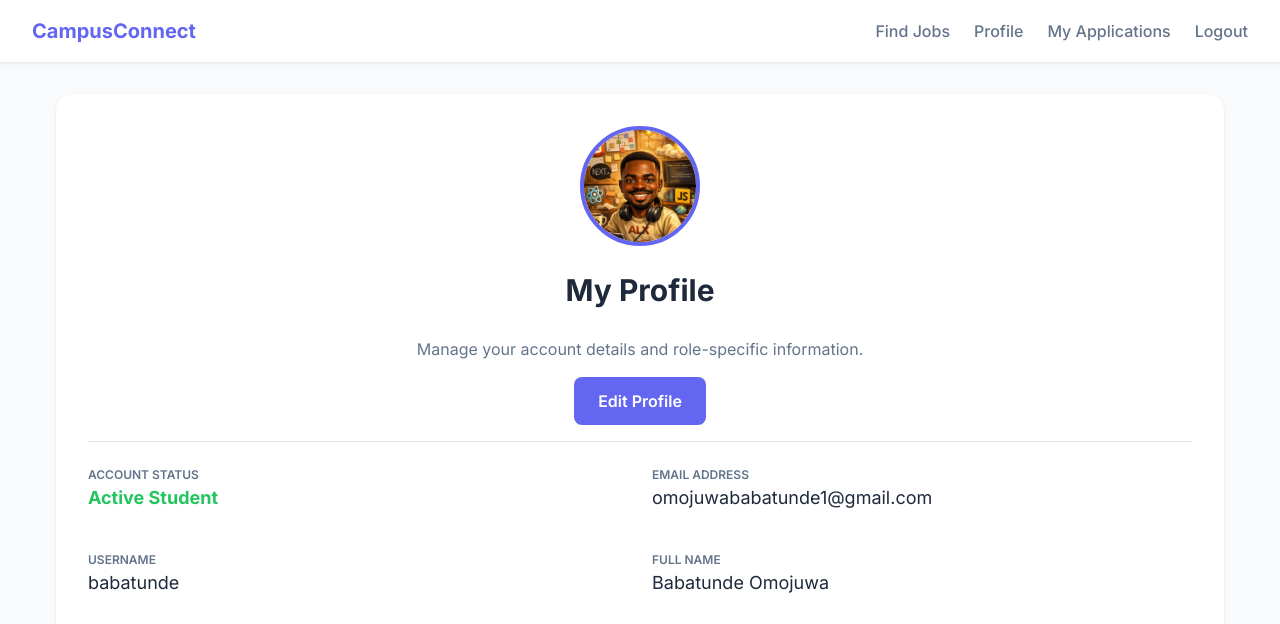
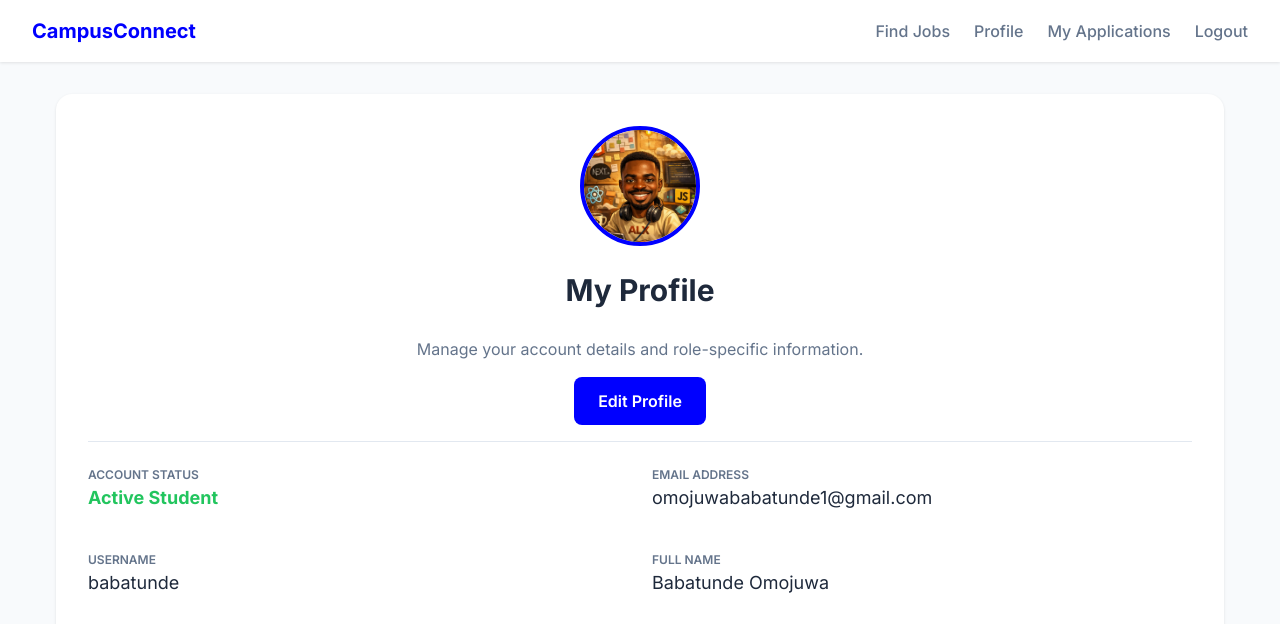
Before and after one commit to juskins/Student-Jobs-Marketplace-API, a Django app: page /accounts/profile/ in a window 1280 px wide. Shown: the top 624 px of the page. Run offline with Django 5.2, Linux system fonts and the light colour scheme; a user stored in the database is signed in; data comes from the database, SQL or seed files in the repository; both versions use the stored data as it was after the commit.

Commit message:
feat: change primary color from purple to blue

```diff
--- a/accounts/templates/accounts/base.html
+++ b/accounts/templates/accounts/base.html
@@ -7,8 +7,8 @@
     <link href="https://fonts.googleapis.com/css2?family=Inter:wght@300;400;500;600;700&display=swap" rel="stylesheet">
     <style>
         :root {
-            --primary: #6366f1;
-            --primary-hover: #4f46e5;
+            --primary: blue;
+            --primary-hover: rgb(0, 145, 255);
             --bg: #f8fafc;
             --card-bg: #ffffff;
             --text-main: #1e293b;
```
Also changed, not shown: db.sqlite3.
